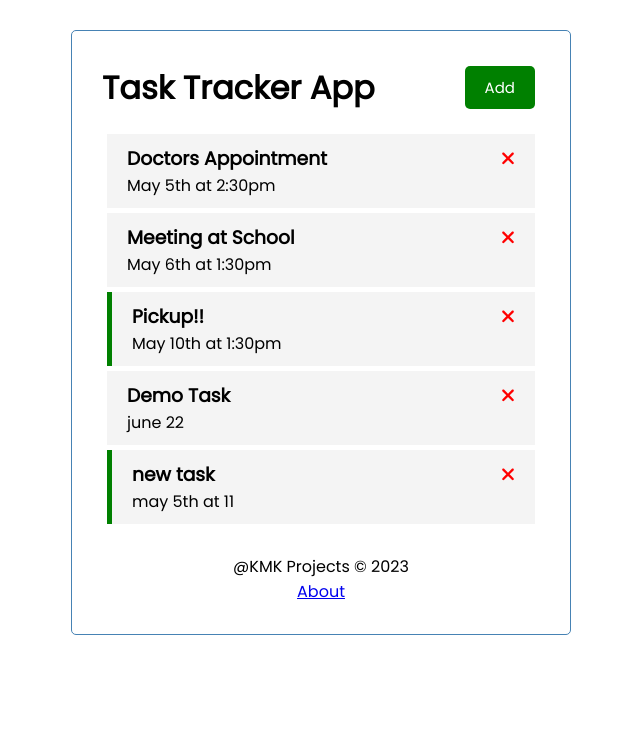
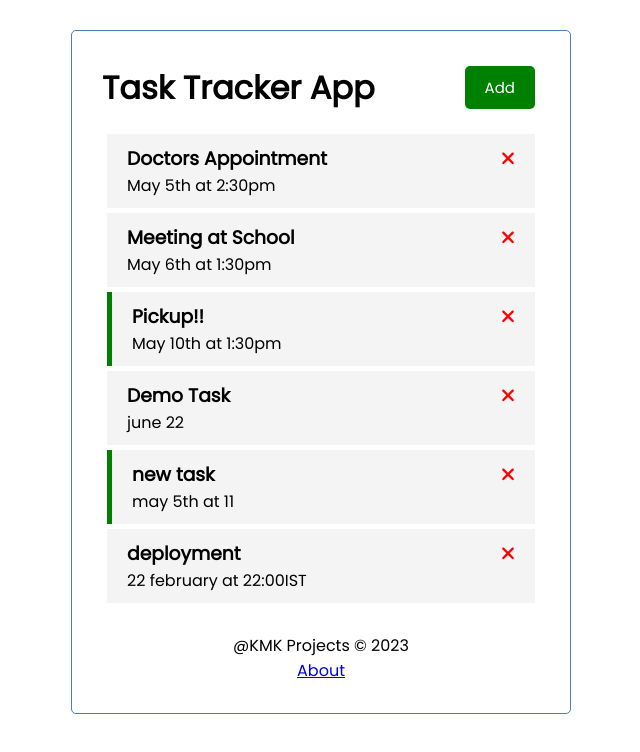
Before and after one commit to ksb96/tracker-app, an Angular app: page / in a window 1280 px wide. Shown: the top 752 px of the page, without its empty margins (319-959 px from the left). Built offline with nearby package versions, Linux system fonts and the light colour scheme; data requests are answered from the project's data file.

Commit message:
arrow bug -fixed

```diff
--- a/db.json
+++ b/db.json
@@ -29,6 +29,12 @@
       "day": "may 5th at 11",
       "reminder": true,
       "id": 5
+    },
+    {
+      "text": "deployment ",
+      "day": "22 february at 22:00IST",
+      "reminder": false,
+      "id": 6
     }
   ]
 }
--- a/src/app/components/about/about.component.html
+++ b/src/app/components/about/about.component.html
@@ -3,4 +3,4 @@
     <h4>Version: 1.0.0</h4>
     <a routerLink="/">Go Back</a>
     <!-- <app-button class="about-btn" routerLink="/">Go Back</app-button> -->
-</div>>
+</div>
```
